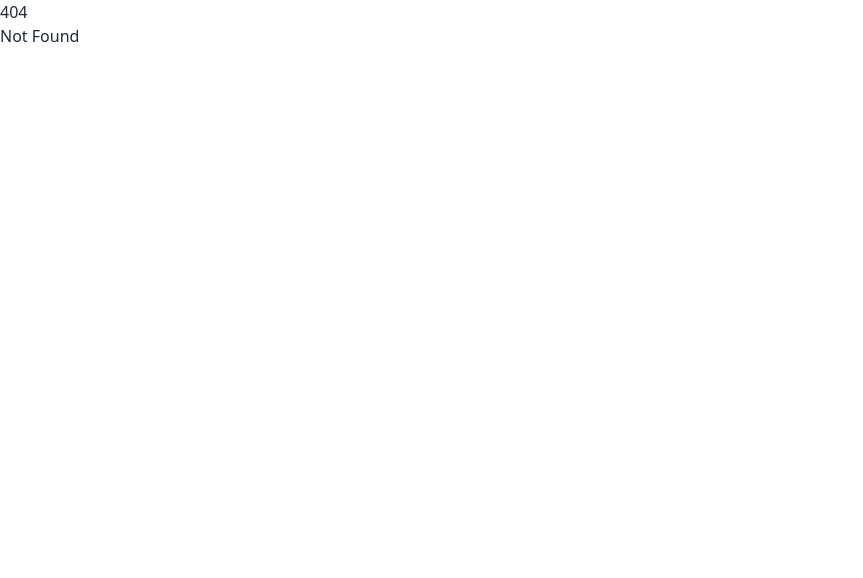
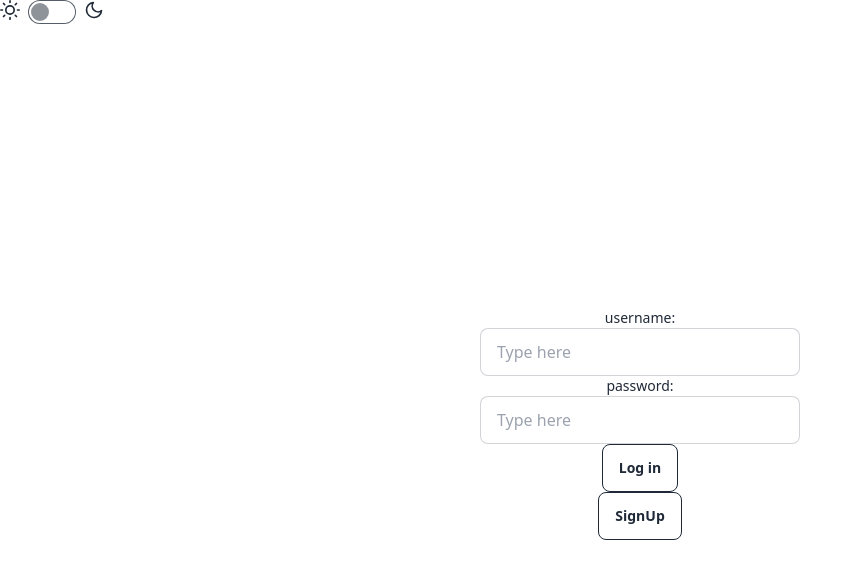
Before and after one commit to lakshay007/gdsc-solution-challenge, a SvelteKit app in the folder frontend/practice-app/: page /lawyerlogin in a window 1280 px wide. Before the commit this address had no page. Shown: the top 578 px of the page, without its empty margins (0-863 px from the left). Built offline with nearby package versions, Linux system fonts and the light colour scheme.

Commit message:
signup function created

```diff
--- a/frontend/practice-app/src/routes/+page.svelte
+++ b/frontend/practice-app/src/routes/+page.svelte
@@ -80,9 +80,9 @@ let handlelogin = async()=>{
                         <a href="#" class="nav-link">Sign In</a>
                         <div class="dropdown">
 
-                            <button id="button-1" class="button"><a href="#">Sign Up</a></button>
+                            <button id="button-1" class="button" tabindex="0"><a href="#">Sign Up</a></button>
                             <div class="dropdown-content">
-                                <a>As Lawyer</a>
+                                <a href="/lawyerlogin" >As Lawyer</a>
                                 <a>As User</a>
                             </div>
 
--- /dev/null
+++ b/frontend/practice-app/src/routes/lawyerlogin/+page.svelte
@@ -0,0 +1,93 @@
+<script>
+    let API_URL = "http://localhost:3000/"
+let useralready = 0;
+let usersuccess = 0;
+let passwordauth = 0;
+let uusername,passwordd;
+const handleSubmit = async(event)=>{
+    const data = {
+        username: uusername,
+        password: passwordd
+    }
+   console.log(data);
+   console.log(JSON.stringify(data));
+    const check = await fetch(API_URL + "UserData/" + data.username)
+    let ans = await check.json();
+    console.log(ans);
+    if(ans==null){
+    //    document.cookie = "name=" +data.username+ "; SameSite=None; Secure";
+    localStorage.setItem("username", data.username);
+        const response = await fetch(API_URL+"UserData",{
+    method: 'POST',
+    body: JSON.stringify(data),
+    headers: { 'Content-Type': 'application/json' }
+});
+useralready = 0;
+usersuccess = 1;
+setTimeout(5000);
+window.location.href = '/homepage'
+    }
+    else{
+        useralready = 1;
+    }
+
+// const responsee = await fetch(API_URL+"products");
+//     let  dataaa = await responsee.json();
+//     console.log(dataaa);
+}
+let handlelogin = async()=>{
+    const data = {
+        username: uusername,
+        password: passwordd
+    }
+    const check = await fetch(API_URL + "UserData/" + data.username)
+    let ans = await check.json();
+    console.log(ans);
+    if(ans == null){
+        passwordauth = -2;
+    }
+   else if(ans.password===data.password){
+        console.log("sign in successful")
+        //document.cookie = "name=" +data.username+ "; SameSite=None; Secure";
+        localStorage.setItem("username", data.username);
+        passwordauth = 1;
+        window.location.href = '/homepage'
+    }
+    else{
+        passwordauth = -1;
+    }
+
+}
+</script>
+<main>
+    <label class="flex cursor-pointer gap-2">
+        <svg xmlns="http://www.w3.org/2000/svg" width="20" height="20" viewBox="0 0 24 24" fill="none" stroke="currentColor" stroke-width="2" stroke-linecap="round" stroke-linejoin="round"><circle cx="12" cy="12" r="5"/><path d="M12 1v2M12 21v2M4.2 4.2l1.4 1.4M18.4 18.4l1.4 1.4M1 12h2M21 12h2M4.2 19.8l1.4-1.4M18.4 5.6l1.4-1.4"/></svg>
+        <input type="checkbox" value="dark" class="toggle theme-controller"/>
+        <svg xmlns="http://www.w3.org/2000/svg" width="20" height="20" viewBox="0 0 24 24" fill="none" stroke="currentColor" stroke-width="2" stroke-linecap="round" stroke-linejoin="round"><path d="M21 12.79A9 9 0 1 1 11.21 3 7 7 0 0 0 21 12.79z"></path></svg>
+      </label>
+    <div class="h-screen flex flex-col items-center justify-center ">
+        <p class="label-text">username:</p>
+    <input bind:value={uusername} type="text" placeholder="Type here" class="input input-bordered input-black w-full max-w-xs"/>
+    <p class="label-text">password:
+
+    </p>
+
+    <input bind:value={passwordd} type="password" placeholder="Type here" class="input input-bordered input-black w-full max-w-xs"/>
+    <button on:click={handlelogin} class="btn btn-outline btn-white" >Log in</button>
+    <button on:click={handleSubmit} class="btn btn-outline btn-white" >SignUp</button>
+    {#if useralready == 1}
+    <h1>username is already in use</h1>
+    {/if}
+    {#if usersuccess == 1}
+    <h1>user successfully created,redirecting to homepage</h1>
+    {/if}
+    {#if passwordauth == -1}
+    <p>wrong password, please try again</p>
+    {/if}
+    {#if passwordauth == -2}
+    <p>user is not registered, please sign up</p>
+    {/if}
+</div>
+</main>
+<style>
+    </style>
```
